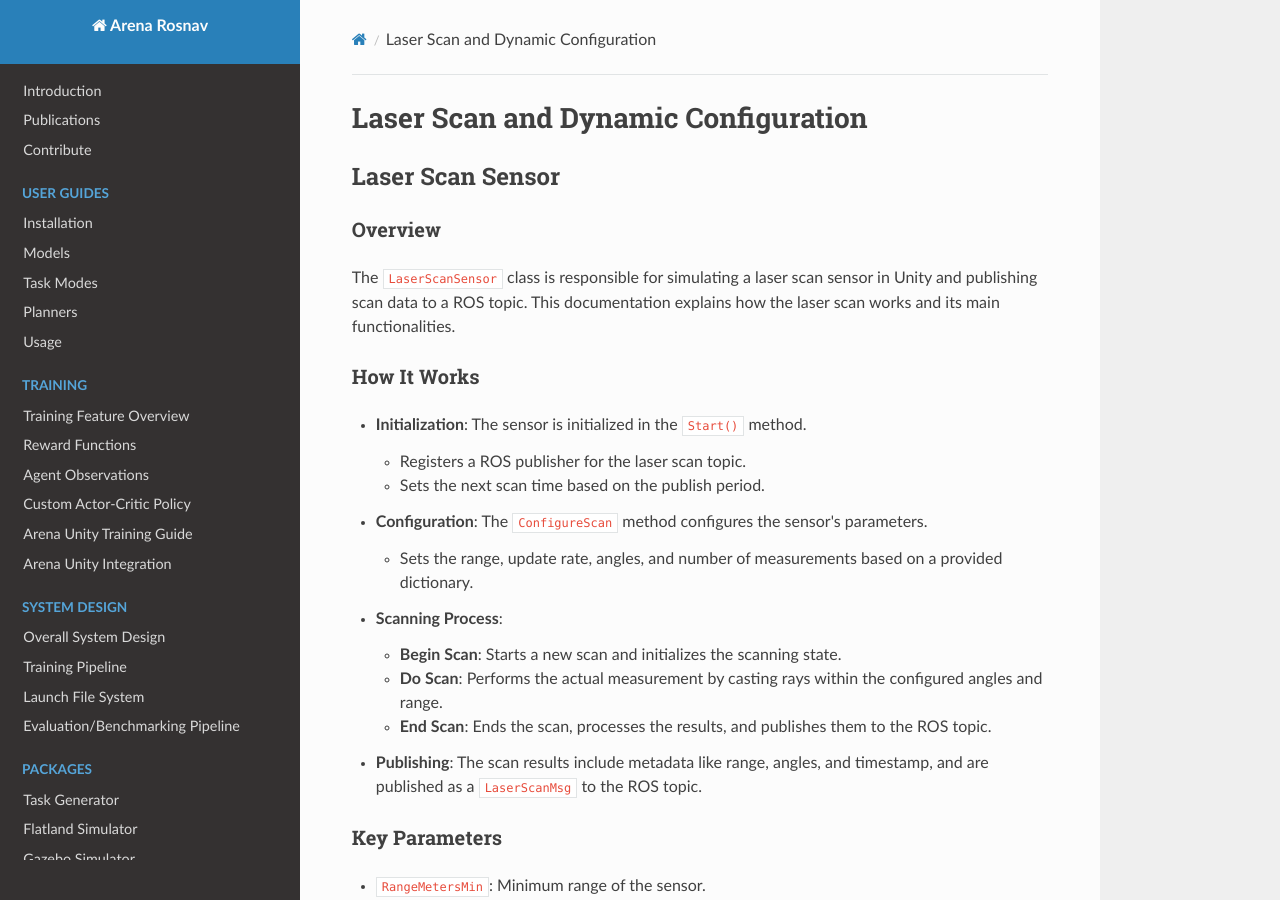
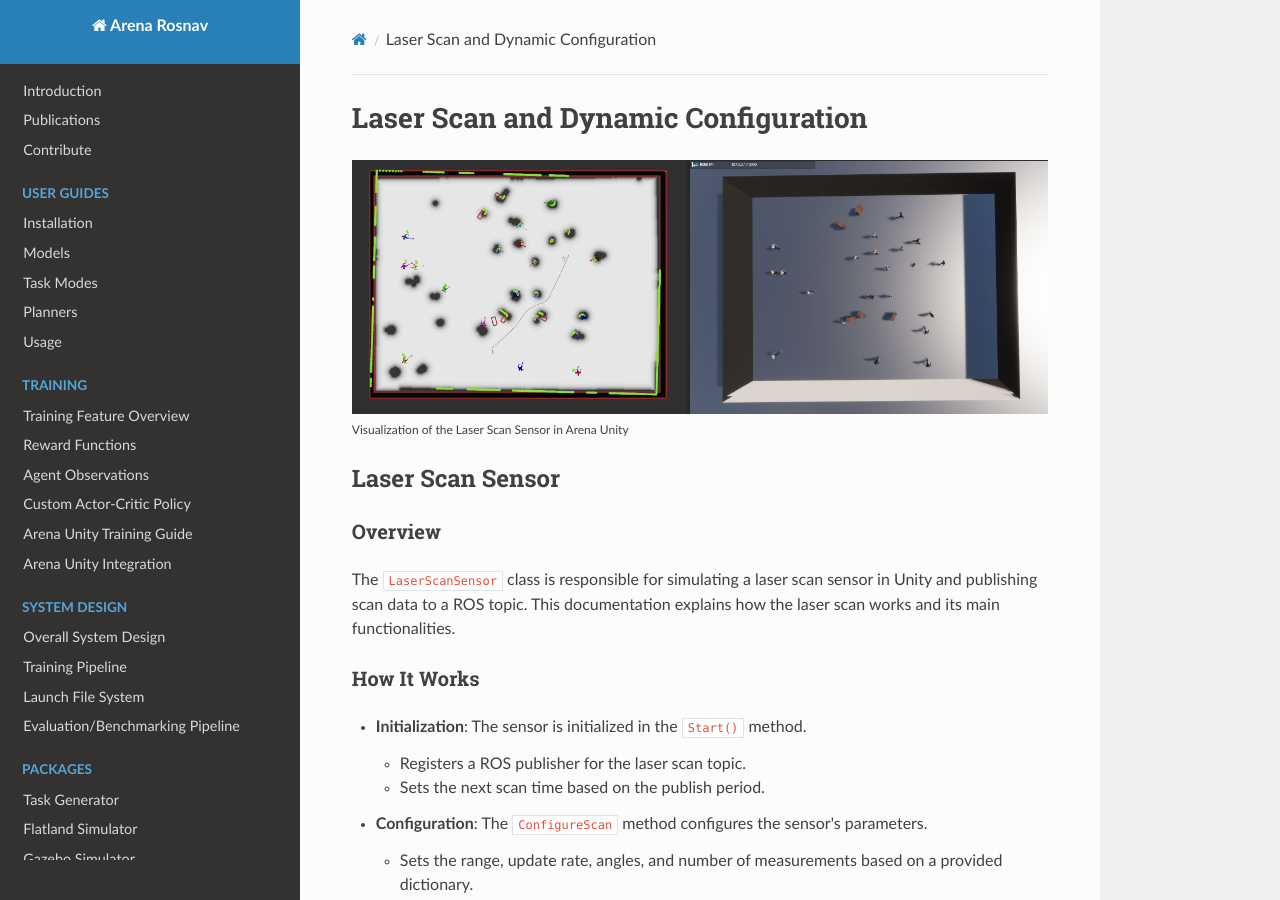
Before and after one commit to Arena-Rosnav/.github, an MkDocs documentation site: the page built from docs/packages/unity/dynamic_configuration.md, in a window 1280 px wide and 900 px high. Built offline with MkDocs 1.6.1, drawn with Linux system fonts in a browser that asks for light colours; nearby versions of some CDN libraries; comment, search, counter and statistics services are not loaded.

Commit message:
Added unity laser scan image

```diff
--- a/docs/packages/unity/dynamic_configuration.md
+++ b/docs/packages/unity/dynamic_configuration.md
@@ -1,5 +1,8 @@
 
 # Laser Scan and Dynamic Configuration
+
+![Laser Scan](../../images/Arena-Unity-Laser-Scan.png)
+<sub>Visualization of the Laser Scan Sensor in Arena Unity</sub>
 
 ## Laser Scan Sensor
 
```
Also changed, not shown: docs/images/Arena-Unity-Laser-Scan.png (added).
